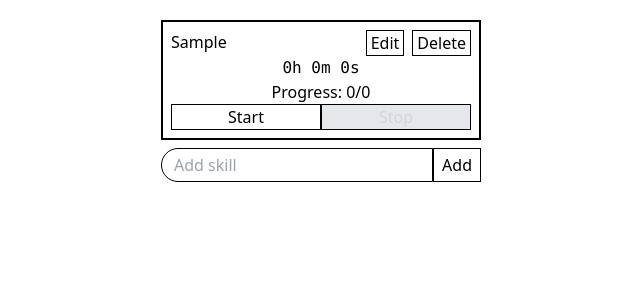
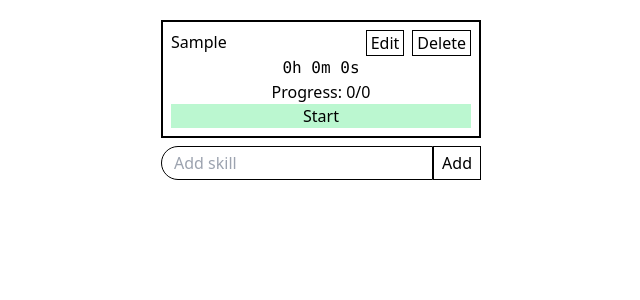
Before and after one commit to hansjunodev/skill-tracker, a Next.js app: page / in a window 1280 px wide. Both pictures are taken after typing "Sample" into the empty fields and a click on the button "Add". Shown: the top 300 px of the page, without its empty margins (319-959 px from the left). Built offline with nearby package versions, Linux system fonts and the light colour scheme.

Commit message:
feat: combine start and stop buttons into one

```diff
--- a/src/components/SkillCard.tsx
+++ b/src/components/SkillCard.tsx
@@ -10,50 +10,36 @@ import {
 } from "react";
 import classNames from "classnames";
 
+interface ActionButtonProps {
+  isRunning: boolean;
+  handleActionClick: MouseEventHandler;
+}
+
+const ActionButton: FunctionComponent<ActionButtonProps> = ({
+  isRunning,
+  handleActionClick,
+}) => {
+  const text = isRunning ? "Stop" : "Start";
+  const buttonClass = classNames("flex-1 ", {
+    "bg-red-200 text-black": isRunning,
+    "bg-green-200 text-black": !isRunning,
+  });
+
+  return (
+    <button
+      className={buttonClass}
+      onClick={handleActionClick}
+      disabled={!isRunning}
+    >
+      {text}
+    </button>
+  );
+};
+
 interface SkillCardProps {
   skill: Skill;
   dispatch: Dispatch<SkillsAction>;
 }
-
-interface StartButtonProps {
-  isRunning: boolean;
-  onStartClick: MouseEventHandler;
-}
-
-const StartButton: FunctionComponent<StartButtonProps> = ({
-  isRunning,
-  onStartClick,
-}) => (
-  <button
-    className={classNames("flex-1 border border-solid border-black", {
-      "cursor-default bg-gray-200 text-gray-300": isRunning,
-      "bg-white text-black hover:bg-gray-50": !isRunning,
-    })}
-    onClick={onStartClick}
-  >
-    Start
-  </button>
-);
-
-interface StopButtonProps {
-  isRunning: boolean;
-  onStopClick: MouseEventHandler;
-}
-
-const StopButton: FunctionComponent<StopButtonProps> = ({
-  isRunning,
-  onStopClick,
-}) => (
-  <button
-    className={classNames("flex-1 border border-solid border-black", {
-      "bg-white text-black hover:bg-gray-50": isRunning,
-      "cursor-default bg-gray-200 text-gray-300": !isRunning,
-    })}
-    onClick={onStopClick}
-  >
-    Stop
-  </button>
-);
 
 export default function SkillCard({
   skill,
@@ -61,6 +47,14 @@ export default function SkillCard({
 }: SkillCardProps): JSX.Element {
   const [isEditing, setIsEditing] = useState(false);
   const [titleText, setTitleText] = useState("");
+
+  const handleActionClick: MouseEventHandler = () => {
+    if (skill.isRunning) {
+      dispatch({ type: SkillsActionType.STOP, payload: skill.id });
+    } else {
+      dispatch({ type: SkillsActionType.START, payload: skill.id });
+    }
+  };
 
   const handleEditClick = () => {
     if (isEditing) {
@@ -125,20 +119,10 @@ export default function SkillCard({
       <div className="text-center">
         Progress: {skill.currentEffort}/{skill.goalEFfort}
       </div>
-      <div className="flex">
-        <StartButton
-          isRunning={skill.isRunning}
-          onStartClick={() =>
-            dispatch({ type: SkillsActionType.START, payload: skill.id })
-          }
-        />
-        <StopButton
-          isRunning={skill.isRunning}
-          onStopClick={() =>
-            dispatch({ type: SkillsActionType.STOP, payload: skill.id })
-          }
-        />
-      </div>
+      <ActionButton
+        isRunning={skill.isRunning}
+        handleActionClick={handleActionClick}
+      />
     </div>
   );
 }
```
